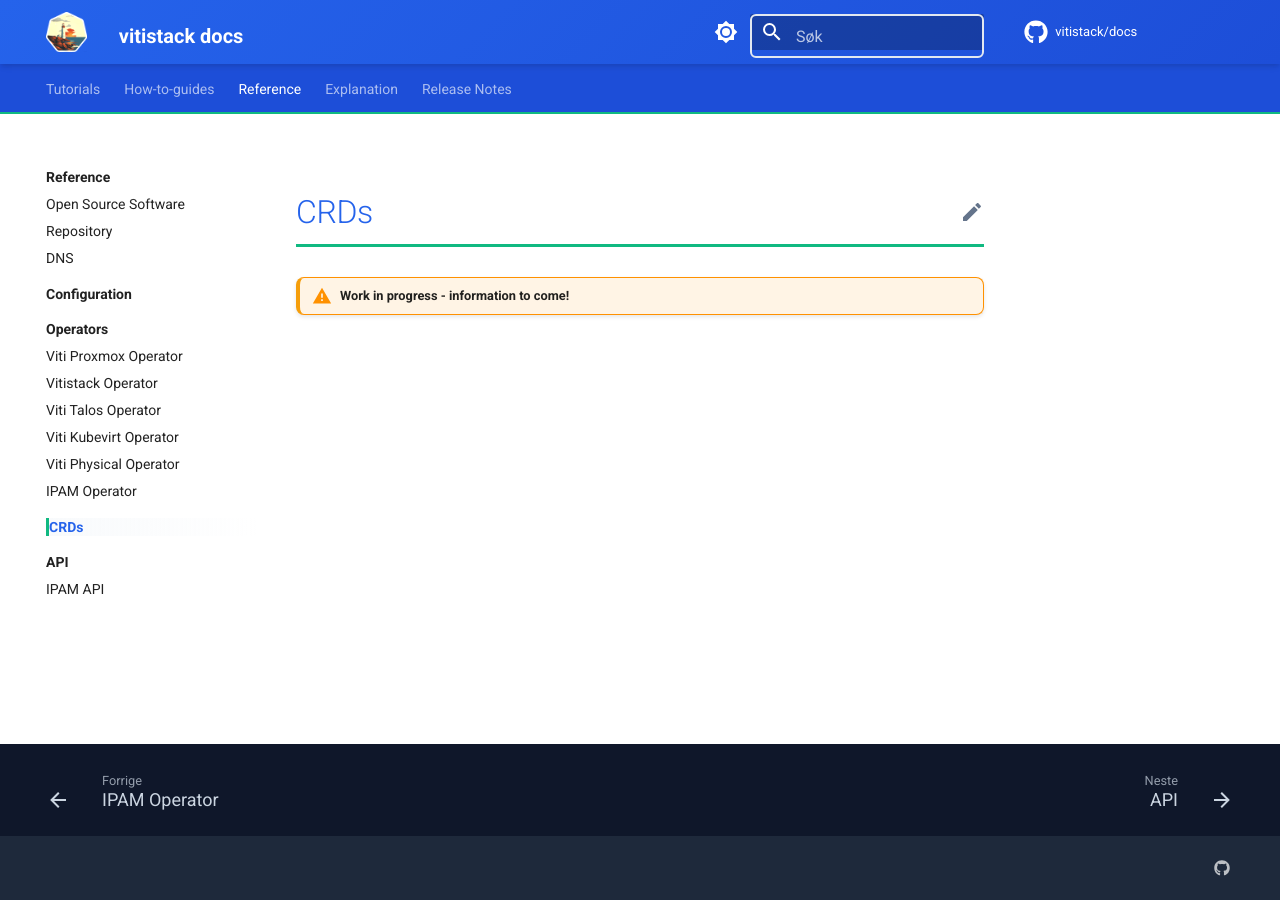
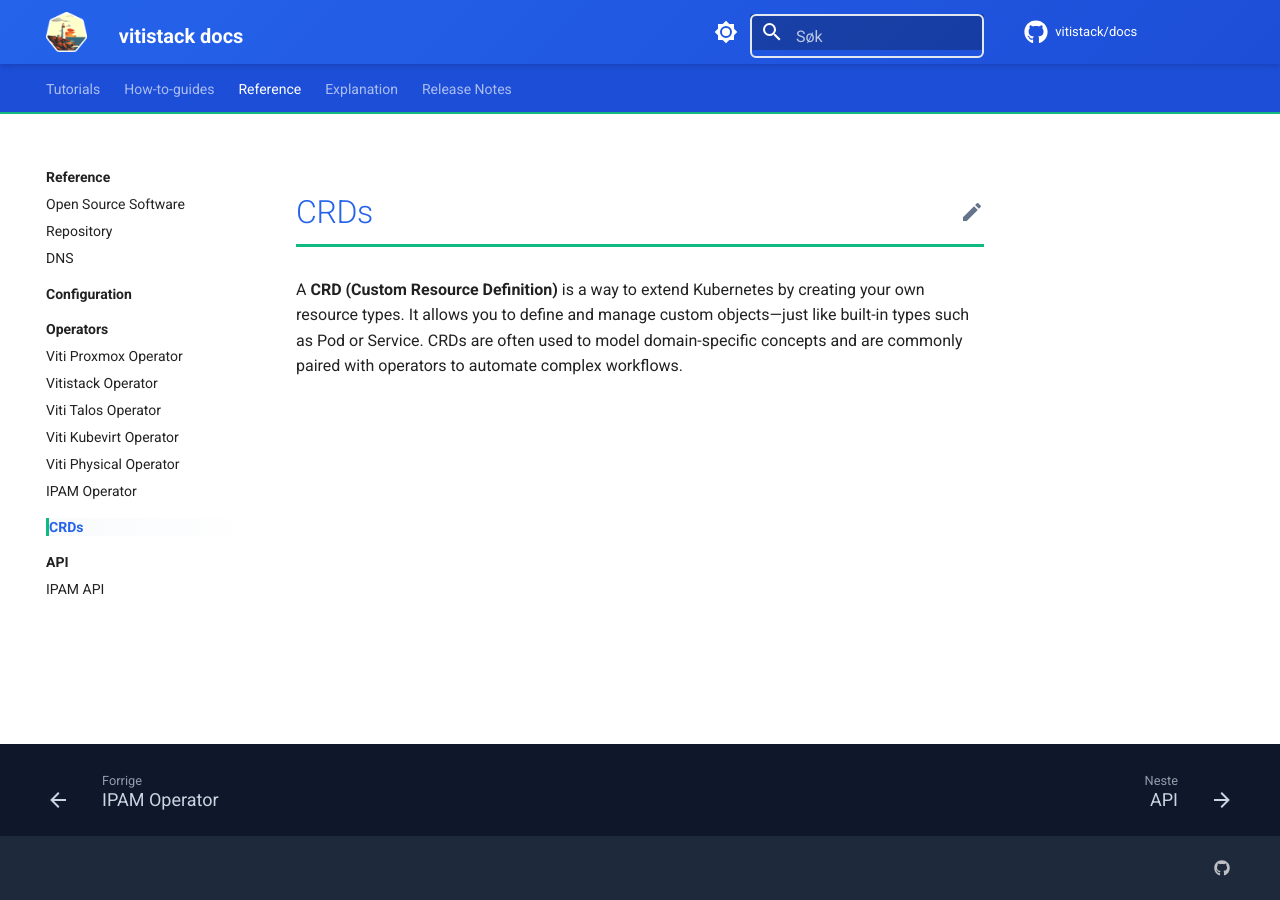
Before and after one commit to vitistack/docs, an MkDocs documentation site: the page built from docs/reference/crd/index.md, in a window 1280 px wide. Built offline with MkDocs 1.6.1 and Material for MkDocs 9.7.7, drawn with Linux system fonts in a browser that asks for light colours; comment, search, counter and statistics services are not loaded.

Commit message:
added text to crds

```diff
--- a/docs/reference/crd/index.md
+++ b/docs/reference/crd/index.md
@@ -1,3 +1,3 @@
 # CRDs
 
-!!! warning "Work in progress - information to come!"
+A **CRD (Custom Resource Definition)** is a way to extend Kubernetes by creating your own resource types. It allows you to define and manage custom objects—just like built-in types such as Pod or Service. CRDs are often used to model domain-specific concepts and are commonly paired with operators to automate complex workflows.
```
